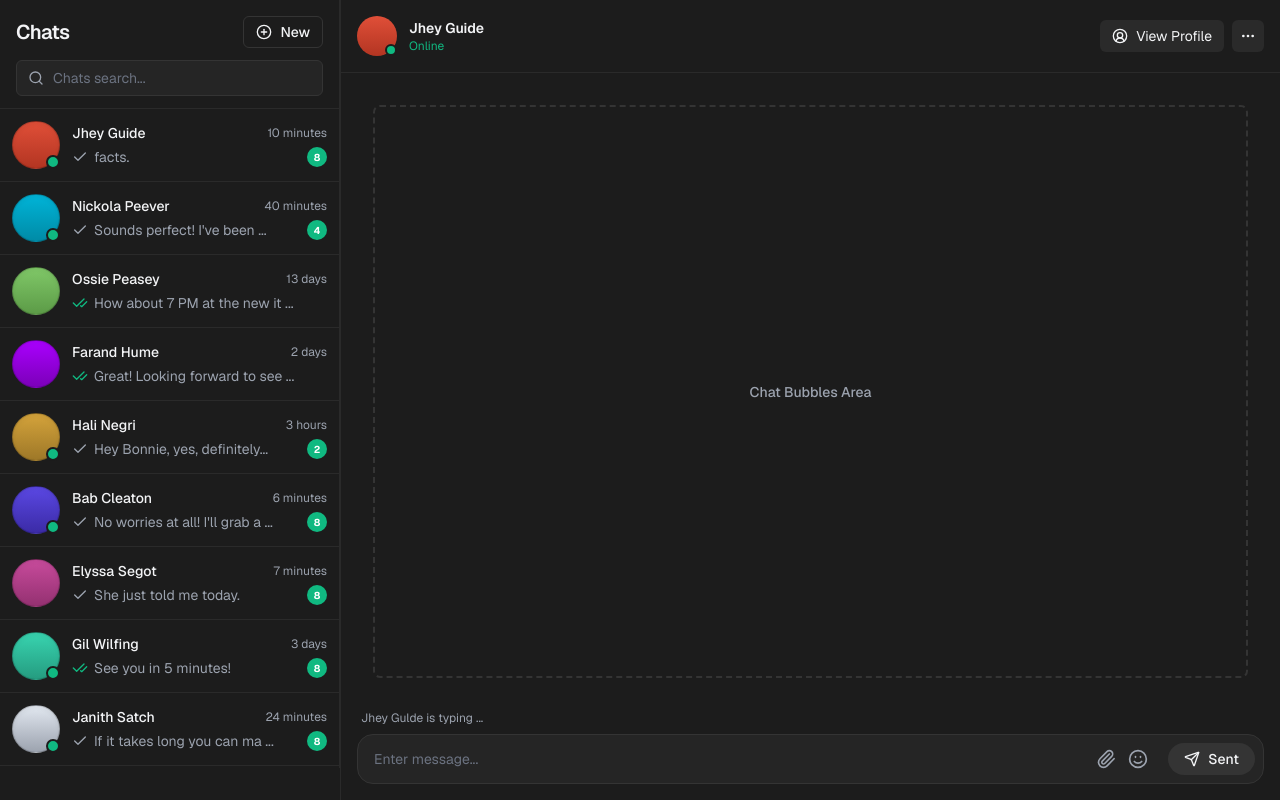
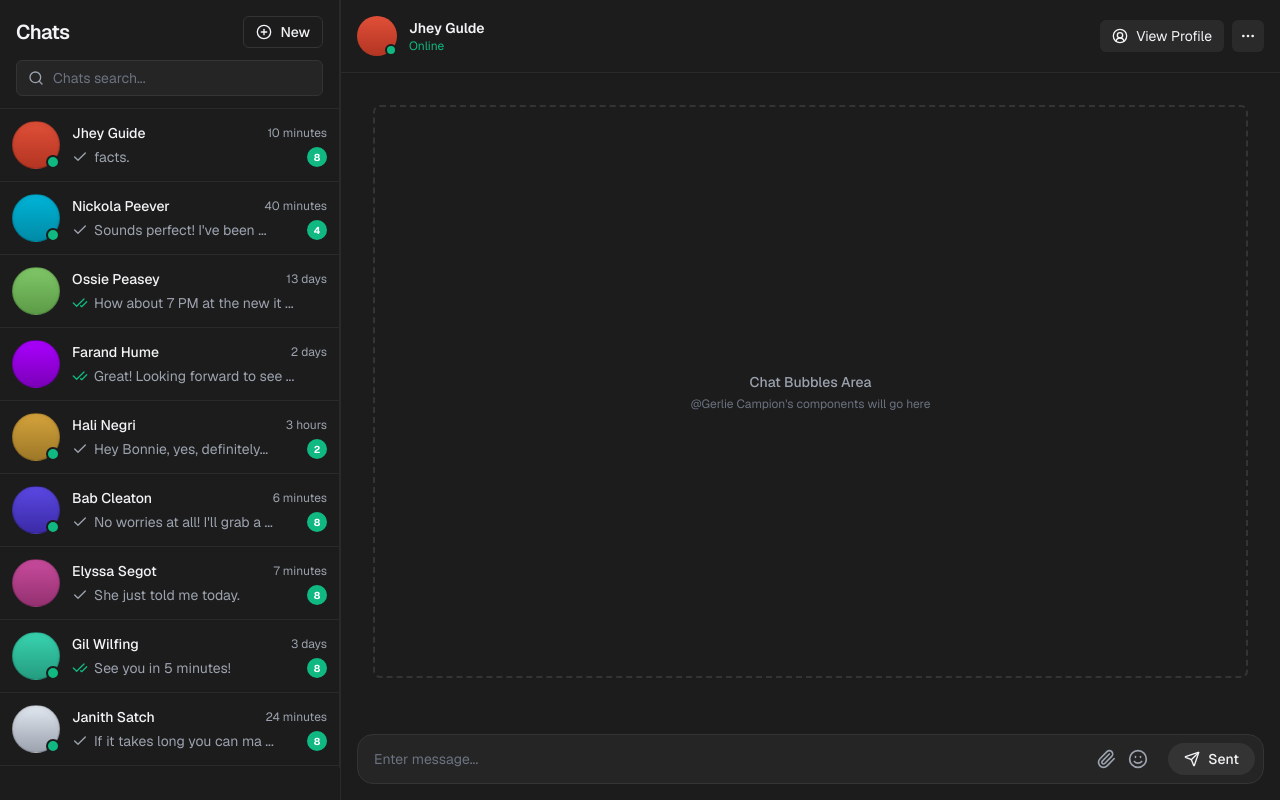
Before and after one commit to SuiSensei/Synctalk-realtime-distributed-chat, a Next.js app in the folder frontend/: page / in a window 1280 px wide. Built offline with nearby package versions, Linux system fonts and the light colour scheme.

Commit message:
feat: make typing indicator dynamic with ChatTextBoxProps

```diff
--- a/frontend/components/chat-window/chat-container.tsx
+++ b/frontend/components/chat-window/chat-container.tsx
@@ -4,7 +4,6 @@ import { MoreHorizontal, UserCircle2 } from "lucide-react";
 export function ChatContainer() {
   return (
     <div className="flex flex-col flex-1 h-full bg-[#1C1C1C] border-l border-[#2A2A2A]">
-      {}
       <div className="flex items-center justify-between p-4 border-b border-[#2A2A2A]">
         <div className="flex items-center gap-3">
           <div className="relative">
@@ -12,7 +11,7 @@ export function ChatContainer() {
             <div className="absolute bottom-0 right-0 w-3 h-3 bg-[#10B981] border-2 border-[#1C1C1C] rounded-full" />
           </div>
           <div className="flex flex-col">
-            <span className="text-sm font-semibold text-[#F3F4F6]">Jhey Guide</span>
+            <span className="text-sm font-semibold text-[#F3F4F6]">Jhey Gulde</span>
             <span className="text-xs text-[#10B981]">Online</span>
           </div>
         </div>
@@ -28,15 +27,14 @@ export function ChatContainer() {
         </div>
       </div>
 
-      {}
       <div className="flex-1 overflow-y-auto p-4 flex flex-col justify-end">
         <div className="flex flex-col items-center justify-center h-full text-[#6B7280] border-2 border-dashed border-[#343434] rounded-xl m-4">
           <p className="text-sm font-medium text-[#9CA3AF]">Chat Bubbles Area</p>
+          <p className="text-xs mt-1">@Gerlie Campion's components will go here</p>
         </div>
       </div>
 
-      {}
-      <ChatTextBox />
+      <ChatTextBox typingUser={null} />
     </div>
   );
 }
--- a/frontend/components/chat-window/chat-text-box.tsx
+++ b/frontend/components/chat-window/chat-text-box.tsx
@@ -1,14 +1,20 @@
 import { Paperclip, Smile, Send } from "lucide-react";
 
-export function ChatTextBox() {
+interface ChatTextBoxProps {
+  typingUser?: string | null;
+}
+
+export function ChatTextBox({ typingUser }: ChatTextBoxProps) {
   return (
     <div className="flex flex-col gap-2 w-full px-4 pb-4">
-      {}
-      <span className="text-xs text-[#9CA3AF] ml-1">
-        Jhey Gulde is typing ...
-      </span>
+      <div className="h-4 ml-1">
+        {typingUser && (
+          <span className="text-xs text-[#9CA3AF]">
+            {typingUser} is typing ...
+          </span>
+        )}
+      </div>
 
-      {}
       <div className="flex items-center gap-3 bg-[#252525] border border-[#343434] rounded-[16px] pr-2 pl-4 py-2">
         <input
           type="text"
@@ -16,7 +22,6 @@ export function ChatTextBox() {
           className="flex-1 bg-transparent text-sm text-[#F3F4F6] placeholder:text-[#6B7280] focus:outline-none"
         />
 
-        {}
         <div className="flex items-center gap-3 pr-2 text-[#9CA3AF]">
           <button className="hover:text-[#F3F4F6] transition-colors">
             <Paperclip className="w-5 h-5" />
@@ -26,7 +31,6 @@ export function ChatTextBox() {
           </button>
         </div>
 
-        {}
         <button className="flex items-center gap-2 bg-[#343434] hover:bg-[#404040] text-[#F3F4F6] text-sm font-medium px-4 py-1.5 rounded-full transition-colors">
           <Send className="w-4 h-4" />
           <span>Sent</span>
```
